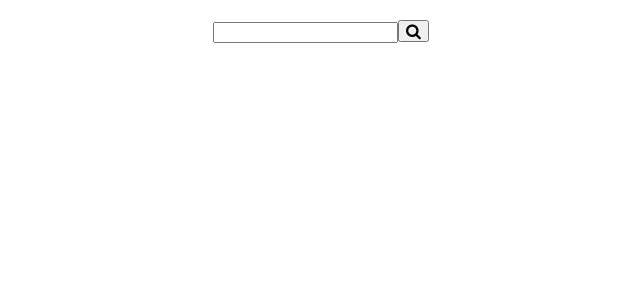
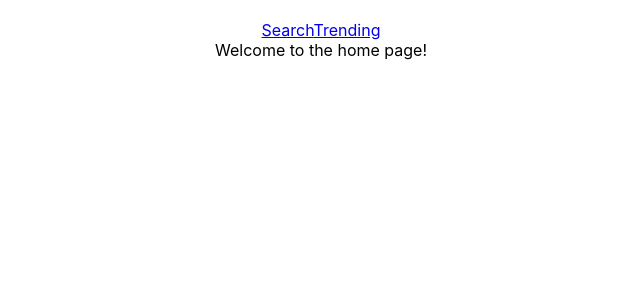
Before and after one commit to damaranshary/exercise-react-gigihv1.0, a React (Create React App) app: page / in a window 1280 px wide. Shown: the top 300 px of the page, without its empty margins (319-959 px from the left). Built offline with nearby package versions, Linux system fonts and the light colour scheme.

Commit message:
module 4 session 2

```diff
--- a/package.json
+++ b/package.json
@@ -11,6 +11,7 @@
     "react": "^17.0.2",
     "react-dom": "^17.0.2",
     "react-redux": "^7.2.8",
+    "react-router-dom": "^5.3.0",
     "react-scripts": "5.0.0",
     "web-vitals": "^2.1.4"
   },
--- a/src/App.js
+++ b/src/App.js
@@ -1,11 +1,15 @@
 import './App.css';
-import Home from './pages/home/index';
+import { Provider } from 'react-redux';
+import store from './data/store';
+import { AppRouter } from './router';
 
 function App() {
   return (
-    <div className="App">
-      <Home />
-    </div>
+    <Provider store={store}>
+      <div className="App">
+        <AppRouter />
+      </div>
+    </Provider>
   );
 }
 
--- /dev/null
+++ b/src/components/Navbar/index.js
@@ -0,0 +1,12 @@
+import { Link } from "react-router-dom";
+
+const Navbar = () => {
+    return (
+        <>
+            <Link to="/search">Search</Link>
+            <Link to="/trending">Trending</Link>
+        </>
+    )
+}
+
+export default Navbar;
--- a/src/data/redux/data-slice.js
+++ b/src/data/redux/data-slice.js
@@ -1,17 +1,17 @@
 import { createSlice } from "@reduxjs/toolkit";
 
 export const dataSlice = createSlice({
-    name: "getData",
+    name: "data",
     initialState: {
         value: []
     },
     reducers: {
-        getData: (state, action) => {
+        data: (state, action) => {
             state.value = action.payload
         }
     }
 })
 
-export const { getData } = dataSlice.actions;
+export const { data } = dataSlice.actions;
 
 export default dataSlice.reducer;
--- a/src/data/redux/search-actions.js
+++ b/src/data/redux/search-actions.js
@@ -1,6 +1,6 @@
 function search(query) {
     return {
-        type: "search",
+        type: "query",
         payload: query
     };
 }
--- a/src/data/redux/search-reducer.js
+++ b/src/data/redux/search-reducer.js
@@ -1,12 +1,12 @@
 const initialState = { value: "" };
 
-function accountReducer(state = initialState, action) {
+function searchReducer(state = initialState, action) {
   switch (action.type) {
-    case "search":
+    case "query":
       return { ...state, value: action.payload };
     default:
       return state;
   }
 }
 
-export default accountReducer;
+export default searchReducer;
--- a/src/data/redux/search-slice.js
+++ b/src/data/redux/search-slice.js
@@ -1,17 +1,17 @@
 import { createSlice } from "@reduxjs/toolkit";
 
 export const searchSlice = createSlice({
-  name: "search",
+  name: "query",
   initialState: {
     value: ""
   },
   reducers: {
-    search: (state, action) => {
+    query: (state, action) => {
       state.value = action.payload;
     }
   }
 })
 
-export const { search } = searchSlice.actions;
+export const { query } = searchSlice.actions;
 
 export default searchSlice.reducer;
--- a/src/data/store.js
+++ b/src/data/store.js
@@ -1,12 +1,13 @@
 import { configureStore } from "@reduxjs/toolkit";
-import searchDataReducer from "./redux/search-slice";
+import searchSlice from "./redux/search-slice";
 import dataSlice from "./redux/data-slice";
-// import accountReducer from "./account-reducer";
+//import searchReducer from "./redux/search-reducer";
 
 export default configureStore({
   reducer: {
-    search: searchDataReducer,
+    query: searchSlice,
     data: dataSlice
+    //query: searchReducer
   }
   // devTools: true
 });
--- a/src/pages/home/index.js
+++ b/src/pages/home/index.js
@@ -1,14 +1,8 @@
-import { Search } from '../search/index';
-import { Provider } from "react-redux";
-import store from "../../data/store";
-
 const Home = () => {
     return (
-        <Provider store={store}>
-            <div className="container">
-                <Search />
-            </div>
-        </Provider>
+        <div className="container">
+            Welcome to the home page!
+        </div>
     )
 }
 
--- a/src/pages/search/index.js
+++ b/src/pages/search/index.js
@@ -1,49 +1,50 @@
-import { useEffect, useState } from "react";
+// import { useEffect, useState } from "react";
 import { useSelector, useDispatch } from "react-redux";
 import axios from 'axios';
 import SearchBar from "../../components/SearchBar"
 import GifComponent from "../../components/Gif";
-import { search } from "../../data/redux/search-slice";
-import { getData } from "../../data/redux/data-slice"
+import { query } from "../../data/redux/search-slice";
+import { data } from "../../data/redux/data-slice"
 
 const Search = () => {
-    const [query, setQuery] = useState("");
+    // const [query, setQuery] = useState("");
     const apiKey = process.env.REACT_APP_GIPHY_KEY;
-    const currentQuery = useSelector((state) => state.search.value);
+    const currentQuery = useSelector((state) => state.query.value);
     const currentData = useSelector((state) => state.data.value)
     const dispatch = useDispatch();
 
-    const handleFormChange = e => {
-        setQuery(e.target.value);
+    const handleFormOnChange = e => {
+        dispatch(query(e.target.value));
+        //setQuery(e.target.value);
     }
 
-    useEffect(() => {
-        dispatch(search(query));
-    }, [query, dispatch])
+    // useEffect(() => {
+    //     dispatch(search(query));
+    // }, [query, dispatch])
 
-    const handleFormSubmit = (e) => {
+    const handleFormOnSubmit = (e) => {
         e.preventDefault();
-        getGifs();
+        handleGetGifsData();
     }
 
-    const getGifs = async () => {
+    const handleGetGifsData = async () => {
         const gifs = await
             axios
                 .get(
                     `http://api.giphy.com/v1/gifs/search?q=${currentQuery}&api_key=${apiKey}&limit=12`
                 )
                 .catch((error) => error);
-        dispatch(getData(gifs.data.data))
+        dispatch(data(gifs.data.data))
         console.log(gifs);
     }
 
     return (
         <div>
-            <SearchBar query={query} handleFormChange={handleFormChange} handleFormSubmit={handleFormSubmit} />
+            <SearchBar query={currentQuery} handleFormChange={handleFormOnChange} handleFormSubmit={handleFormOnSubmit} />
             {currentData !== undefined && (
-                <GifComponent data={currentData} />)}
+                <GifComponent data={currentData} key={currentData.id} />)}
         </div>
     )
 }
 
-export { Search };
+export default Search;
--- /dev/null
+++ b/src/pages/trending/index.js
@@ -0,0 +1,27 @@
+import { useEffect, useState } from "react";
+import axios from "axios";
+import GifComponent from "../../components/Gif";
+
+const Trending = () => {
+    const [data, setData] = useState([]);
+    const apiKey = process.env.REACT_APP_GIPHY_KEY;
+
+    useEffect(() => {
+        const getTrendingGifs = async () => {
+            const gifs = await axios.get(
+                `http://api.giphy.com/v1/gifs/trending?api_key=${apiKey}&limit=12`
+            );
+            setData(gifs.data.data);
+        };
+        getTrendingGifs();
+    }, [apiKey])
+
+    return (
+        <div>
+            <br />
+            {data !== undefined && (<GifComponent data={data} key={data.id} />)}
+        </div>
+    );
+}
+
+export default Trending;
--- /dev/null
+++ b/src/router/index.js
@@ -0,0 +1,26 @@
+import { BrowserRouter as Router, Switch, Route} from "react-router-dom";
+import Search from "../pages/search";
+import Trending from "../pages/trending";
+import Home from "../pages/home";
+import Navbar from "../components/Navbar";
+
+const AppRouter = () => {
+    return (
+        <Router>
+            <Navbar />
+            <Switch>
+                <Route path="/trending">
+                    <Trending />
+                </Route>
+                <Route path="/search">
+                    <Search />
+                </Route>
+                <Route path="/">
+                    <Home />
+                </Route>
+            </Switch>
+        </Router>
+    );
+}
+
+export { AppRouter };
```
Also changed, not shown: 1 other file (tests, documents, lock files or other folders).
